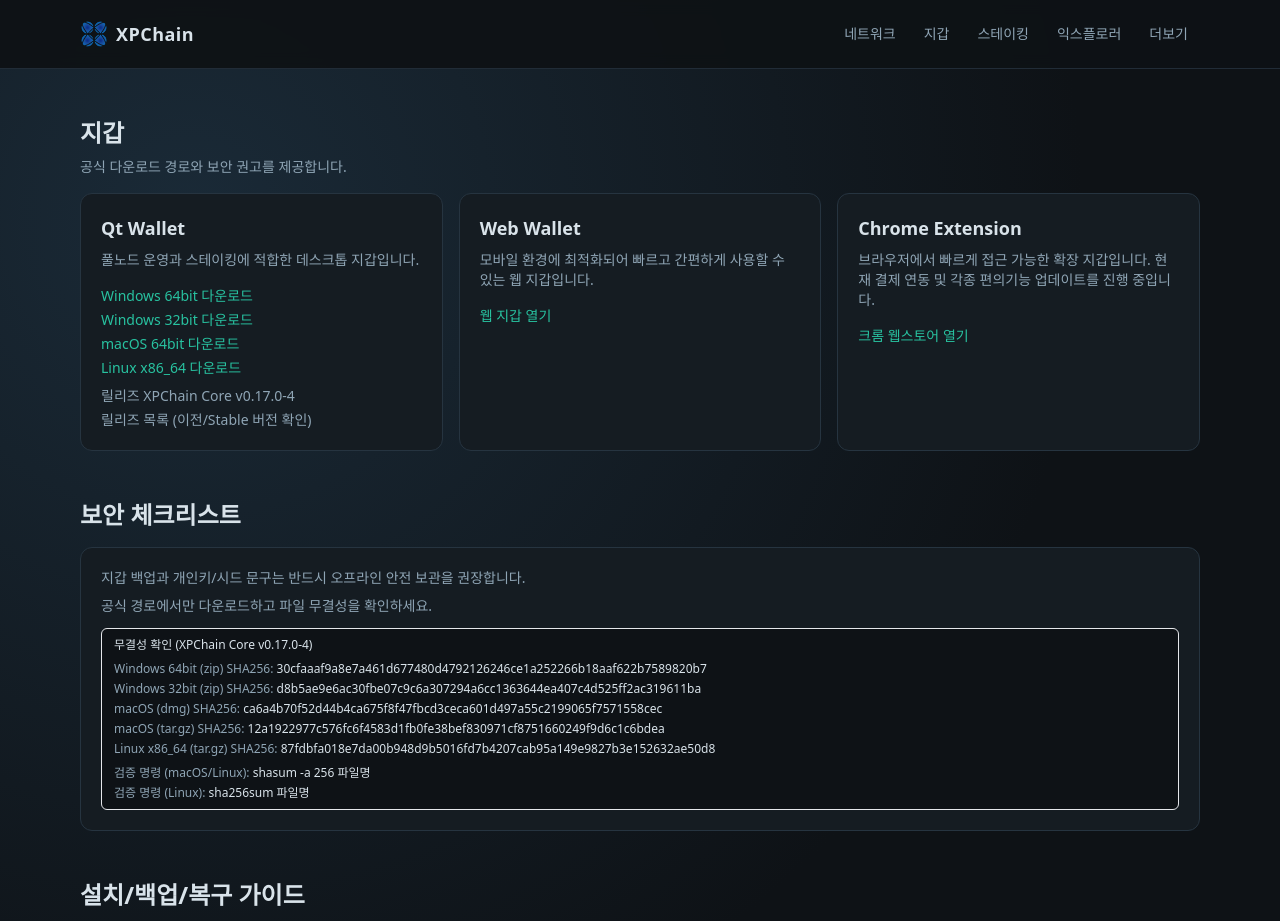
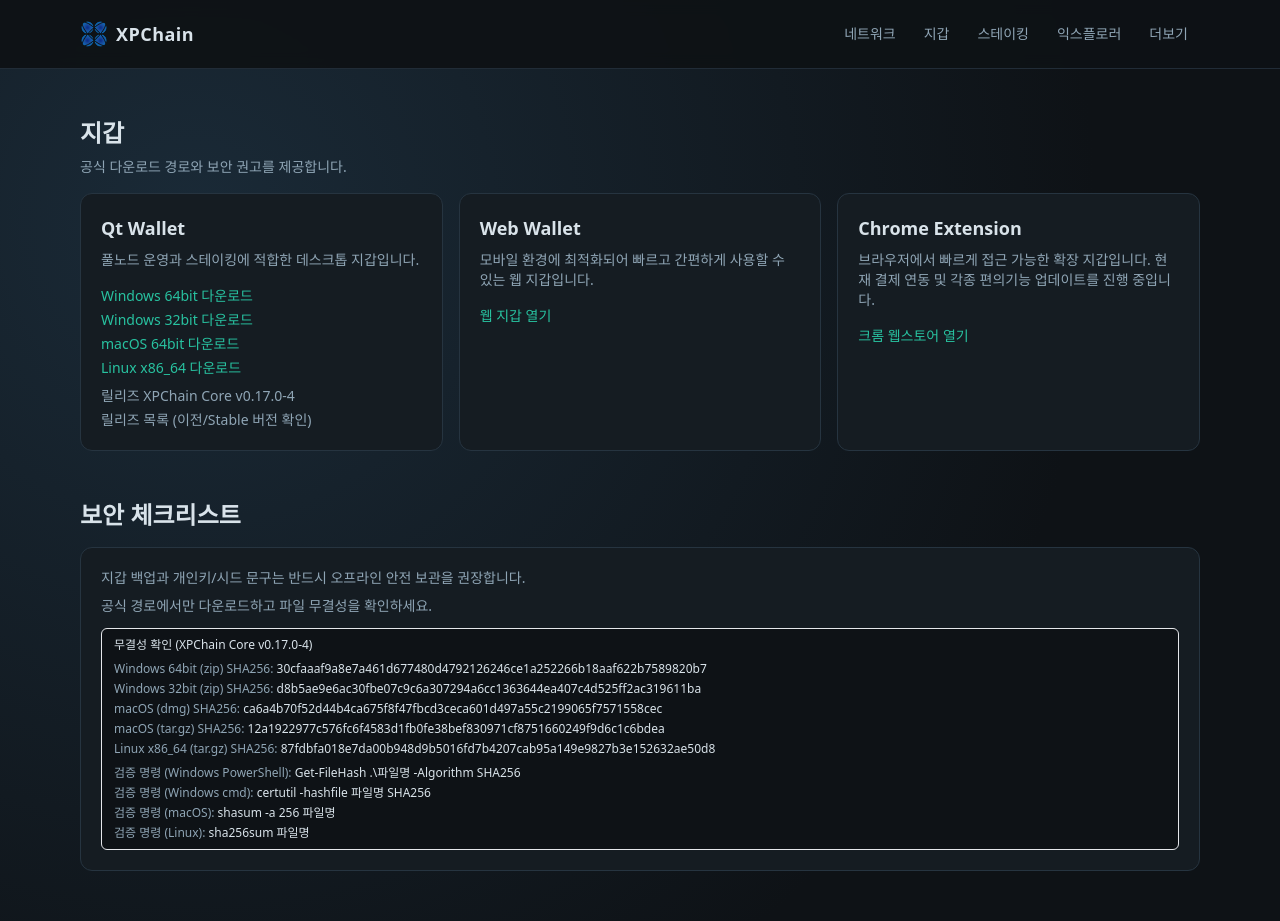
Before and after one commit to arnoldcho/xpchain-web, a Next.js app: page /wallets in a window 1280 px wide. Shown: the top 921 px of the page. Built offline with nearby package versions, Linux system fonts and the light colour scheme.

Commit message:
Polish legacy Korean copy checklist and wallet hash verification guidance

```diff
--- a/app/wallets/page.tsx
+++ b/app/wallets/page.tsx
@@ -130,7 +130,13 @@
               Linux x86_64 (tar.gz) SHA256: <span className="text-text">{links.walletQtLinuxTarV4Sha256}</span>
             </p>
             <p className="mt-2 break-all">
-              검증 명령 (macOS/Linux): <span className="text-text">shasum -a 256 파일명</span>
+              검증 명령 (Windows PowerShell): <span className="text-text">Get-FileHash .\파일명 -Algorithm SHA256</span>
+            </p>
+            <p className="mt-1 break-all">
+              검증 명령 (Windows cmd): <span className="text-text">certutil -hashfile 파일명 SHA256</span>
+            </p>
+            <p className="mt-1 break-all">
+              검증 명령 (macOS): <span className="text-text">shasum -a 256 파일명</span>
             </p>
             <p className="mt-1 break-all">
               검증 명령 (Linux): <span className="text-text">sha256sum 파일명</span>
```
Also changed, not shown: 1 other file (tests, documents, lock files or other folders).
